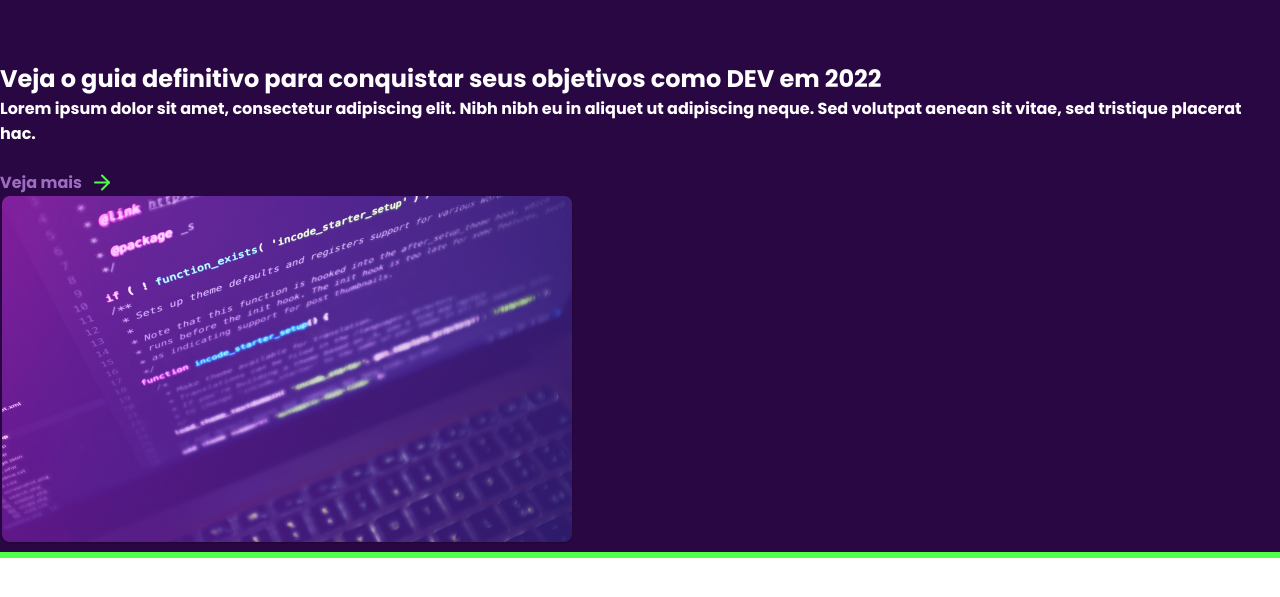
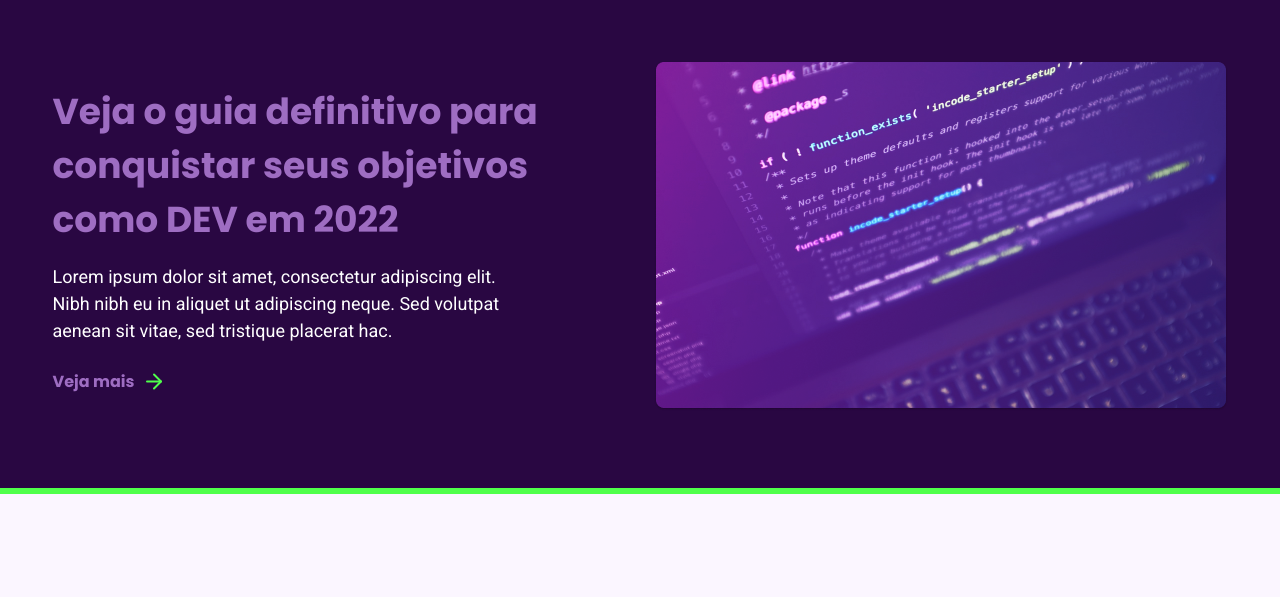
Before and after one commit to paulobarone/The-Blog, a plain HTML site: page src/pages/index.html in a window 1280 px wide. Shown: the part 111-708 px from the top of the page. Drawn offline with Linux system fonts and the light colour scheme.

Commit message:
🎉✨ Header completo!
Co-authored-by: Kim <darrow12@protonmail.com>

```diff
--- a/public/styles/global.css
+++ b/public/styles/global.css
@@ -13,8 +13,12 @@
   --green: #4fff4b;
 }
 
+body {
+  background: var(--light-purple);
+}
+
 body, input, button, textarea {
-  font-family: 'Poppins', sans-serif;
+  font-family: 'Poppins', 'Roboto', sans-serif;
   font-size: 1rem;
   color: var(--white);
 }
@@ -22,3 +26,9 @@ body, input, button, textarea {
 a {
   text-decoration: none;
 }
+
+.description {
+  font-family: 'Roboto', sans-serif;
+  font-weight: 400;
+  font-size: 16px
+}
--- a/public/styles/header.css
+++ b/public/styles/header.css
@@ -89,3 +89,5 @@ input {
 .see-more img {
   margin-left: 8px;
 }
+
+/* Oi */
--- a/src/pages/index.html
+++ b/src/pages/index.html
@@ -39,10 +39,10 @@
         </div>
       </div>
 
-      <section class="presentation">
+      <section class="presentation-container">
         <div class="text-group">
           <h1>Veja o guia definitivo para conquistar seus objetivos como DEV em 2022</h1>
-          <p>Lorem ipsum dolor sit amet, consectetur adipiscing elit. Nibh nibh eu in aliquet ut adipiscing neque. Sed volutpat aenean sit vitae, sed tristique placerat hac.</p>
+          <p class="presentation-description">Lorem ipsum dolor sit amet, consectetur adipiscing elit. Nibh nibh eu in aliquet ut adipiscing neque. Sed volutpat aenean sit vitae, sed tristique placerat hac.</p>
           <a href="#" class="see-more">Veja mais <img src="../../public/images/arrow-right.svg" alt="Seta"></a>
         </div>
 
```
